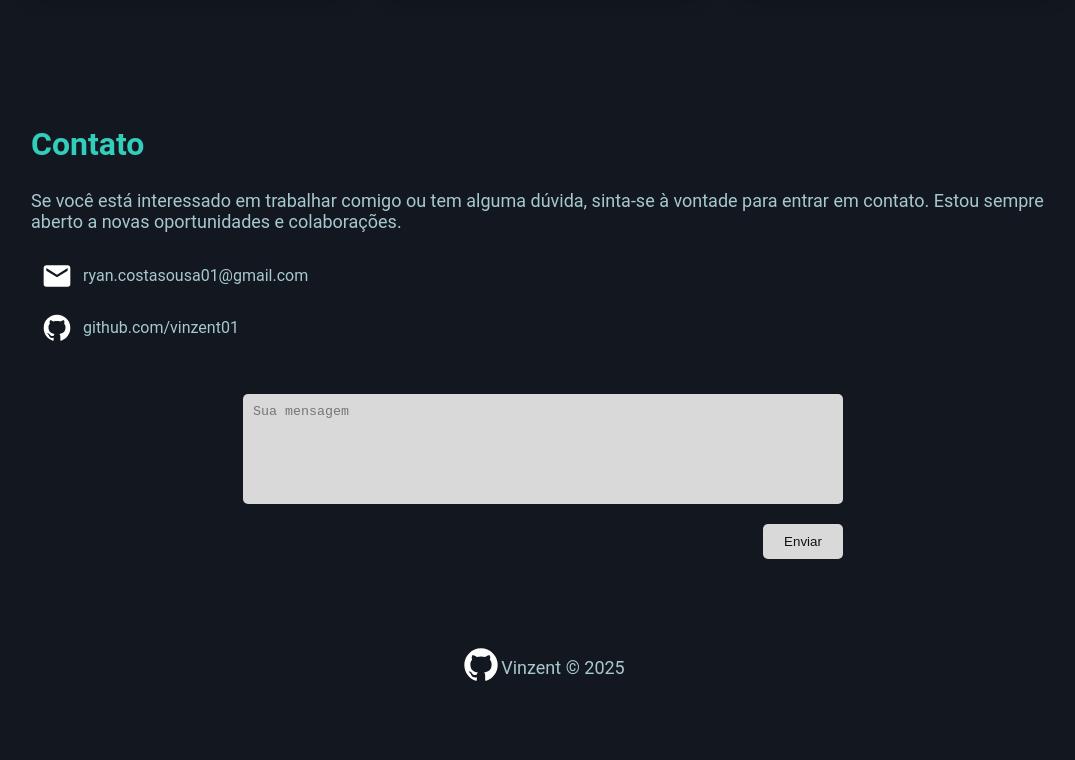
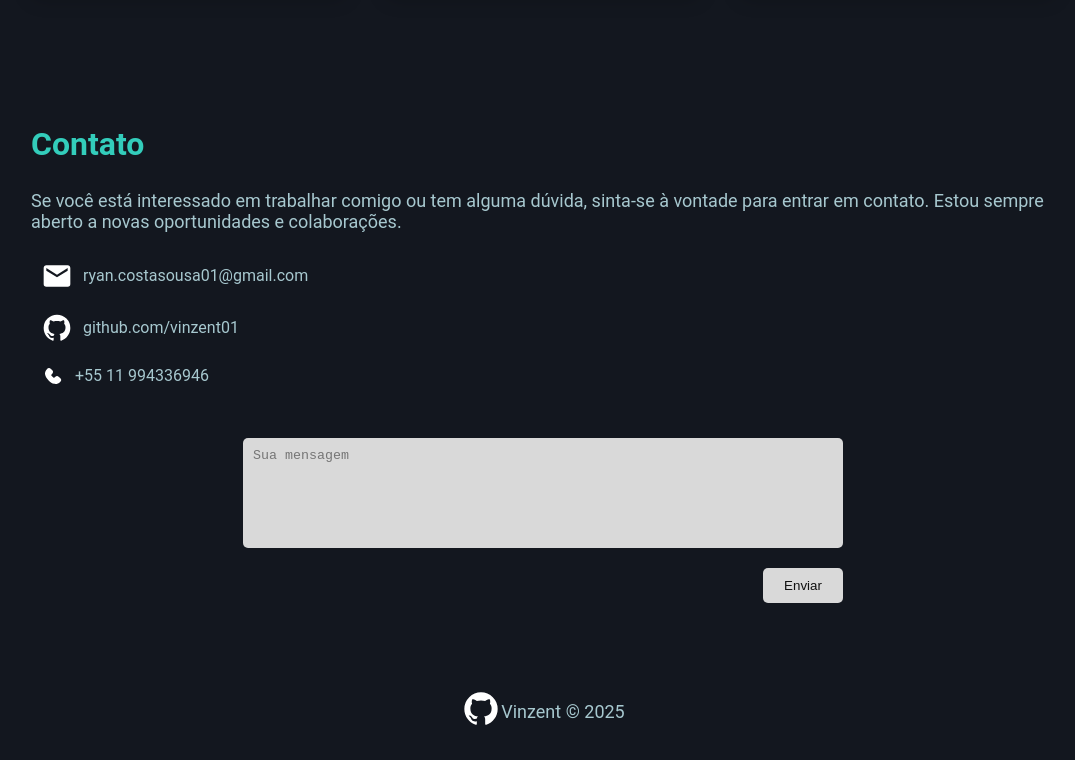
Before and after one commit to vinzent01/Portfolio, a React (Create React App) app: page / in a window 1280 px wide. Shown: the part 1494-2254 px from the top of the page, without its empty margins (97-1172 px from the left). Before the commit the page ends 2210 px from the top, so only its background shows below. Built offline with nearby package versions, Linux system fonts and the light colour scheme.

Commit message:
added new contact

```diff
--- a/src/components/ContactList.tsx
+++ b/src/components/ContactList.tsx
@@ -9,6 +9,10 @@ export default function ContactList(){
         <img src="/svg/github.svg" width={52} height={52}></img>
         <a href="https://github.com/vinzent01" target='_blank'>github.com/vinzent01</a>
       </div>
+      <div className="contact-item">
+        <img src="/svg/phone.svg"></img>
+        <a href="tel:+5511994336946">+55 11 994336946</a>
+      </div>
     </div>
   )
 }
```
Also changed, not shown: public/svg/phone.svg (added).
